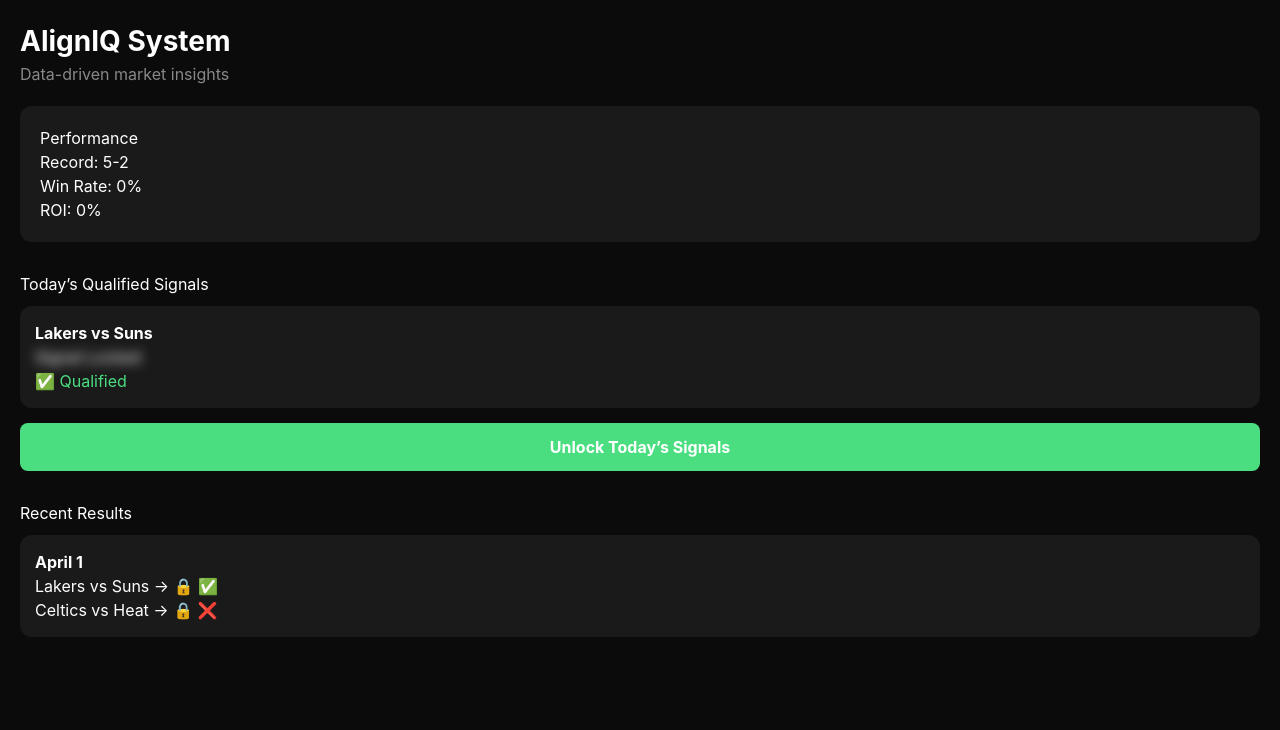
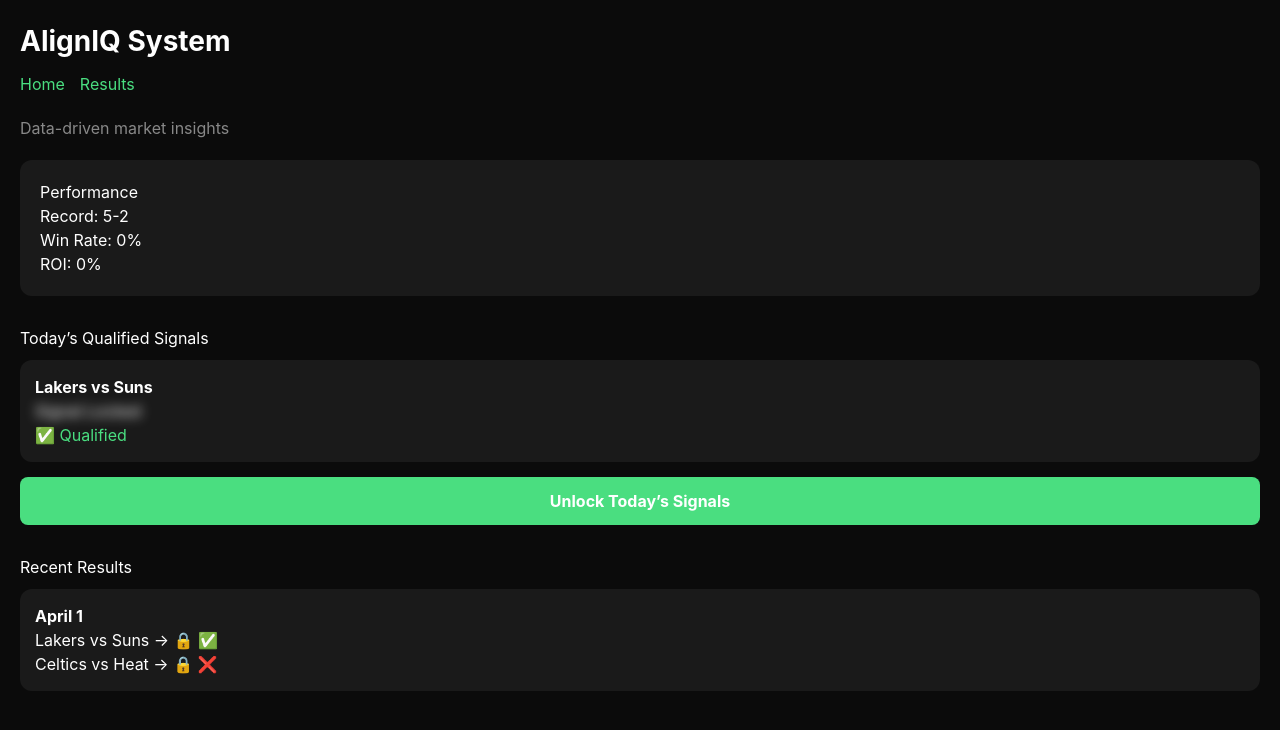
Before and after one commit to aligniqsystem/nextjs-boilerplate, a Next.js app: page / in a window 1280 px wide. Shown: the top 730 px of the page. Built offline with nearby package versions, Linux system fonts and the light colour scheme.

Commit message:
Update page.tsx
upgrade homepage UI

```diff
--- a/app/page.tsx
+++ b/app/page.tsx
@@ -10,15 +10,22 @@ export default function Home() {
       fontFamily: "Inter, sans-serif"
     }}>
 
+      {/* HEADER */}
       <h1 style={{ fontSize: "28px", fontWeight: "bold" }}>
         AlignIQ System
       </h1>
+
+      {/* NAV */}
+      <div style={{ marginBottom: "20px", marginTop: "10px" }}>
+        <a href="/" style={{ marginRight: "15px", color: "#4ade80" }}>Home</a>
+        <a href="/results" style={{ color: "#4ade80" }}>Results</a>
+      </div>
 
       <p style={{ color: "#888", marginBottom: "20px" }}>
         Data-driven market insights
       </p>
 
-      {/* RECORD */}
+      {/* PERFORMANCE */}
       <div style={{
         backgroundColor: "#1a1a1a",
         padding: "20px",
@@ -63,10 +70,10 @@ export default function Home() {
         Unlock Today’s Signals
       </button>
 
-      {/* RESULTS */}
+      {/* RESULTS PREVIEW */}
       <h2 style={{ marginTop: "30px" }}>Recent Results</h2>
 
-      {data.results.map((day, i) => (
+      {data.results.slice(0, 2).map((day, i) => (
         <div key={i} style={{
           backgroundColor: "#1a1a1a",
           padding: "15px",
```
